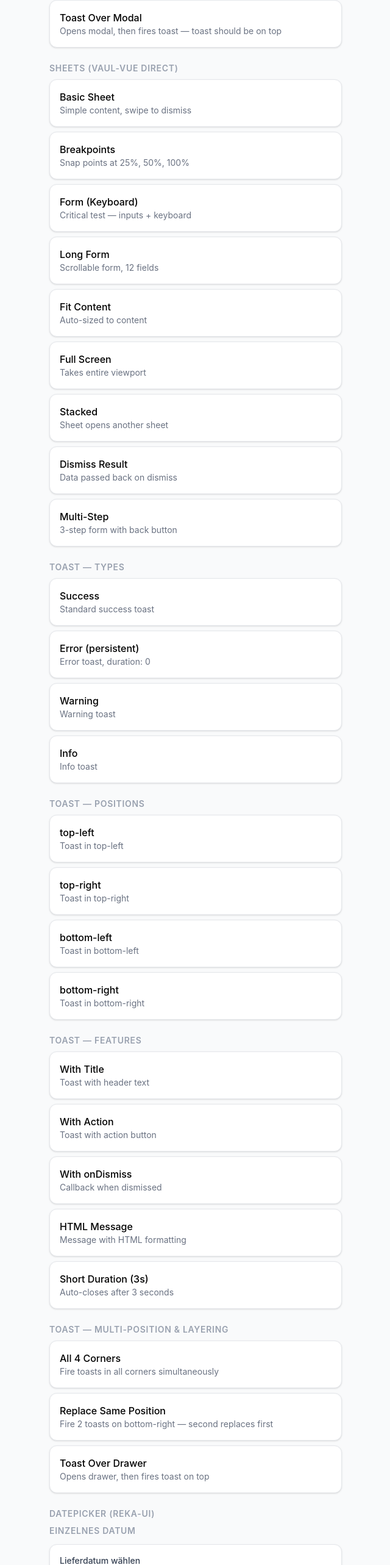
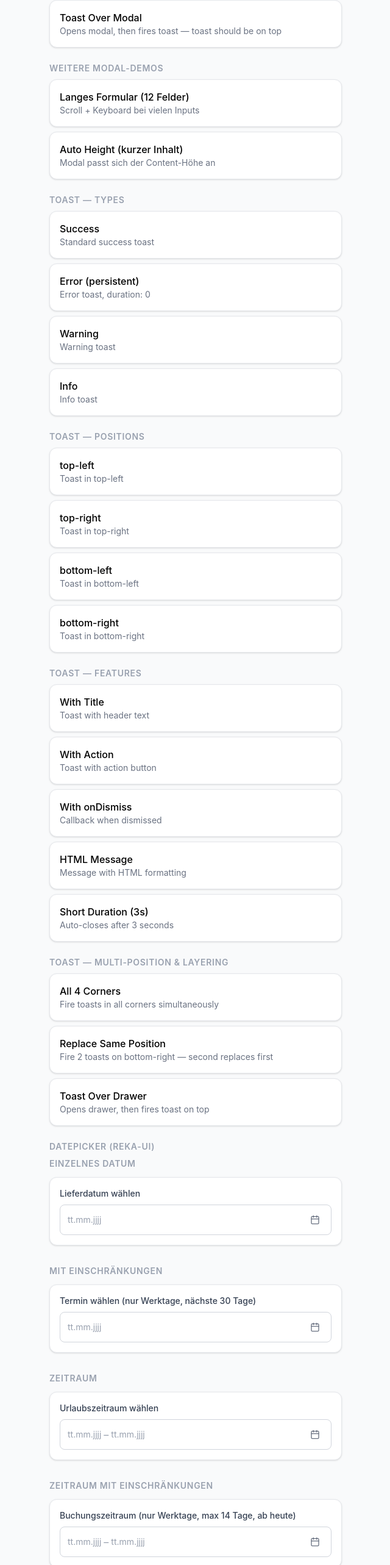
Before and after one commit to alexgalkinwork/vaul-vue-poc, a Vue app: page / in a window 1280 px wide. Shown: the part 1264-3830 px from the top of the page at 61% size, without its empty margins (319-959 px from the left). Built offline with nearby package versions, Linux system fonts and the light colour scheme.

Commit message:
feat(modal): remove unused sheet components and add LongFormContent example

```diff
--- a/src/App.vue
+++ b/src/App.vue
@@ -57,34 +57,6 @@
         </p>
       </div>
     </div>
-
-    <BasicSheet
-      v-if="activeDemo === 'basic'"
-      @close="handleClose" />
-    <BreakpointsSheet
-      v-if="activeDemo === 'breakpoints'"
-      @close="handleClose" />
-    <FormSheet
-      v-if="activeDemo === 'form'"
-      @close="handleClose" />
-    <LongFormSheet
-      v-if="activeDemo === 'longform'"
-      @close="handleClose" />
-    <FitContentSheet
-      v-if="activeDemo === 'fitcontent'"
-      @close="handleClose" />
-    <FullScreenSheet
-      v-if="activeDemo === 'fullscreen'"
-      @close="handleClose" />
-    <StackedSheetA
-      v-if="activeDemo === 'stacked'"
-      @close="handleClose" />
-    <DismissResultSheet
-      v-if="activeDemo === 'result'"
-      @close="handleClose" />
-    <MultiStepSheet
-      v-if="activeDemo === 'multistep'"
-      @close="handleClose" />
 
     <DrawerRoot
       :open="drawerOpen"
@@ -161,19 +133,10 @@
   import UndismissableContent from './demos/modal/examples/UndismissableContent.vue';
   import ResponsiveModal from './demos/modal/ResponsiveModal.vue';
   import { showModal, type ModalSize } from './demos/modal/useModal';
-  import BasicSheet from './demos/sheets/BasicSheet.vue';
-  import BreakpointsSheet from './demos/sheets/BreakpointsSheet.vue';
-  import DismissResultSheet from './demos/sheets/DismissResultSheet.vue';
-  import FitContentSheet from './demos/sheets/FitContentSheet.vue';
-  import FormSheet from './demos/sheets/FormSheet.vue';
-  import FullScreenSheet from './demos/sheets/FullScreenSheet.vue';
-  import LongFormSheet from './demos/sheets/LongFormSheet.vue';
-  import MultiStepSheet from './demos/sheets/MultiStepSheet.vue';
-  import StackedSheetA from './demos/sheets/StackedSheetA.vue';
+  import LongFormContent from './demos/modal/examples/LongFormContent.vue';
   import ToastContainer from './demos/toast/ToastContainer.vue';
   import { useToast, type ToastPosition } from './demos/toast/useToast';
 
-  const activeDemo = ref<string | null>(null);
   const lastResult = ref('');
   const toast = useToast();
   const dismissLog = ref<string[]>([]);
@@ -185,19 +148,6 @@
     'bottom-left',
     'bottom-right'
   ];
-
-  function handleClose(result?: string) {
-    if (result) {
-      lastResult.value = result;
-    }
-    activeDemo.value = null;
-  }
-
-  function openSheet(id: string) {
-    return () => {
-      activeDemo.value = id;
-    };
-  }
 
   function logDismiss(label: string) {
     dismissLog.value.unshift(`${new Date().toLocaleTimeString()}: ${label}`);
@@ -389,9 +339,7 @@
             });
             setTimeout(
               () =>
-                toast.success('I am above the modal!', {
-                  position: 'top-right'
-                }),
+                toast.success('I am above the modal!'),
               500
             );
           }
@@ -399,61 +347,41 @@
       ]
     },
     {
-      section: 'Sheets (vaul-vue direct)',
+      section: 'Weitere Modal-Demos',
       tests: [
         {
-          id: 'basic',
-          label: 'Basic Sheet',
-          desc: 'Simple content, swipe to dismiss',
-          fn: openSheet('basic')
+          id: 'm-longform',
+          label: 'Langes Formular (12 Felder)',
+          desc: 'Scroll + Keyboard bei vielen Inputs',
+          fn: () =>
+            openModal(
+              {
+                component: LongFormContent,
+                size: 'medium',
+                dismissible: 'persistent'
+              },
+              'Long form'
+            )
         },
         {
-          id: 'breakpoints',
-          label: 'Breakpoints',
-          desc: 'Snap points at 25%, 50%, 100%',
-          fn: openSheet('breakpoints')
-        },
-        {
-          id: 'form',
-          label: 'Form (Keyboard)',
-          desc: 'Critical test — inputs + keyboard',
-          fn: openSheet('form')
-        },
-        {
-          id: 'longform',
-          label: 'Long Form',
-          desc: 'Scrollable form, 12 fields',
-          fn: openSheet('longform')
-        },
-        {
-          id: 'fitcontent',
-          label: 'Fit Content',
-          desc: 'Auto-sized to content',
-          fn: openSheet('fitcontent')
-        },
-        {
-          id: 'fullscreen',
-          label: 'Full Screen',
-          desc: 'Takes entire viewport',
-          fn: openSheet('fullscreen')
-        },
-        {
-          id: 'stacked',
-          label: 'Stacked',
-          desc: 'Sheet opens another sheet',
-          fn: openSheet('stacked')
-        },
-        {
-          id: 'result',
-          label: 'Dismiss Result',
-          desc: 'Data passed back on dismiss',
-          fn: openSheet('result')
-        },
-        {
-          id: 'multistep',
-          label: 'Multi-Step',
-          desc: '3-step form with back button',
-          fn: openSheet('multistep')
+          id: 'm-fit-content',
+          label: 'Auto Height (kurzer Inhalt)',
+          desc: 'Modal passt sich der Content-Höhe an',
+          fn: () =>
+            openModal(
+              {
+                component: ConfirmContent,
+                componentProps: {
+                  title: 'Bestellung stornieren?',
+                  message:
+                    'Möchtest du die Bestellung wirklich stornieren? Dies kann nicht rückgängig gemacht werden.',
+                  confirmLabel: 'Stornieren'
+                },
+                size: 'small',
+                autoHeight: true
+              },
+              'Auto height'
+            )
         }
       ]
     },
--- a/src/demos/datepicker/DatePickerDemo.vue
+++ b/src/demos/datepicker/DatePickerDemo.vue
@@ -58,6 +58,27 @@
 
     <section>
       <h3 class="mb-3 text-sm font-semibold uppercase tracking-wider text-gray-400">
+        Zeitraum mit Einschränkungen
+      </h3>
+      <div class="rounded-xl border border-gray-200 bg-white p-4 shadow-sm">
+        <label class="mb-2 block text-sm font-medium text-gray-700">
+          Buchungszeitraum (nur Werktage, max 14 Tage, ab heute)
+        </label>
+        <DateRangePicker
+          v-model="constrainedRange"
+          :min-value="todayDate"
+          :is-date-disabled="isWeekend" />
+        <p
+          v-if="constrainedRange?.start && constrainedRange?.end"
+          class="mt-2 text-sm text-gray-600">
+          Zeitraum: {{ formatDate(constrainedRange.start) }} –
+          {{ formatDate(constrainedRange.end) }}
+        </p>
+      </div>
+    </section>
+
+    <section>
+      <h3 class="mb-3 text-sm font-semibold uppercase tracking-wider text-gray-400">
         Deaktiviert
       </h3>
       <div class="rounded-xl border border-gray-200 bg-white p-4 shadow-sm">
@@ -89,6 +110,7 @@
   const singleDate = ref<DateValue>();
   const constrainedDate = ref<DateValue>();
   const rangeValue = ref<DateRange>();
+  const constrainedRange = ref<DateRange>();
   const disabledDate = ref<DateValue>(new CalendarDate(2026, 3, 15));
 
   const todayDate = today(getLocalTimeZone());
--- /dev/null
+++ b/src/demos/modal/examples/LongFormContent.vue
@@ -0,0 +1,71 @@
+<template>
+  <ModalTemplate>
+    <template #header>
+      <ModalHeader title="Registrierung" />
+    </template>
+
+    <div class="space-y-3 p-4">
+      <p class="text-sm text-gray-500">
+        12 Felder — testet Scroll-Verhalten und Keyboard-Handling bei vielen
+        Inputs.
+      </p>
+
+      <div
+        v-for="field in fields"
+        :key="field.label">
+        <label class="mb-1 block text-sm font-medium text-gray-700">
+          {{ field.label }}
+        </label>
+        <input
+          v-model="field.value"
+          type="text"
+          :placeholder="field.placeholder"
+          class="w-full rounded-lg border border-gray-300 px-3 py-2.5 text-base focus:border-blue-500 focus:ring-1 focus:ring-blue-500 focus:outline-none" />
+      </div>
+    </div>
+
+    <template #footer>
+      <div class="flex gap-3 p-4">
+        <button
+          class="flex-1 rounded-lg border border-gray-300 px-4 py-3 font-medium active:bg-gray-50"
+          @click="dismiss(null, 'cancel')">
+          Abbrechen
+        </button>
+        <button
+          class="flex-1 rounded-lg bg-blue-600 px-4 py-3 font-medium text-white active:bg-blue-700"
+          @click="submit">
+          Alle speichern
+        </button>
+      </div>
+    </template>
+  </ModalTemplate>
+</template>
+
+<script setup lang="ts">
+  import { reactive } from 'vue';
+  import ModalHeader from '../ModalHeader.vue';
+  import ModalTemplate from '../ModalTemplate.vue';
+  import { dismiss } from '../useModal';
+
+  const fields = reactive([
+    { label: 'Vorname', value: '', placeholder: 'Max' },
+    { label: 'Nachname', value: '', placeholder: 'Mustermann' },
+    { label: 'E-Mail', value: '', placeholder: 'max@beispiel.de' },
+    { label: 'Telefon', value: '', placeholder: '+49 123 456789' },
+    { label: 'Straße', value: '', placeholder: 'Musterstraße 42' },
+    { label: 'PLZ', value: '', placeholder: '10115' },
+    { label: 'Stadt', value: '', placeholder: 'Berlin' },
+    { label: 'Land', value: '', placeholder: 'Deutschland' },
+    { label: 'Geburtsdatum', value: '', placeholder: '01.01.1990' },
+    { label: 'Firma', value: '', placeholder: 'Muster GmbH' },
+    { label: 'Position', value: '', placeholder: 'Entwickler' },
+    { label: 'Anmerkungen', value: '', placeholder: 'Optional...' }
+  ]);
+
+  function submit() {
+    const data = Object.fromEntries(
+      fields.map(f => [f.label, f.value])
+    );
+    dismiss(data, 'success');
+  }
+</script>
```
